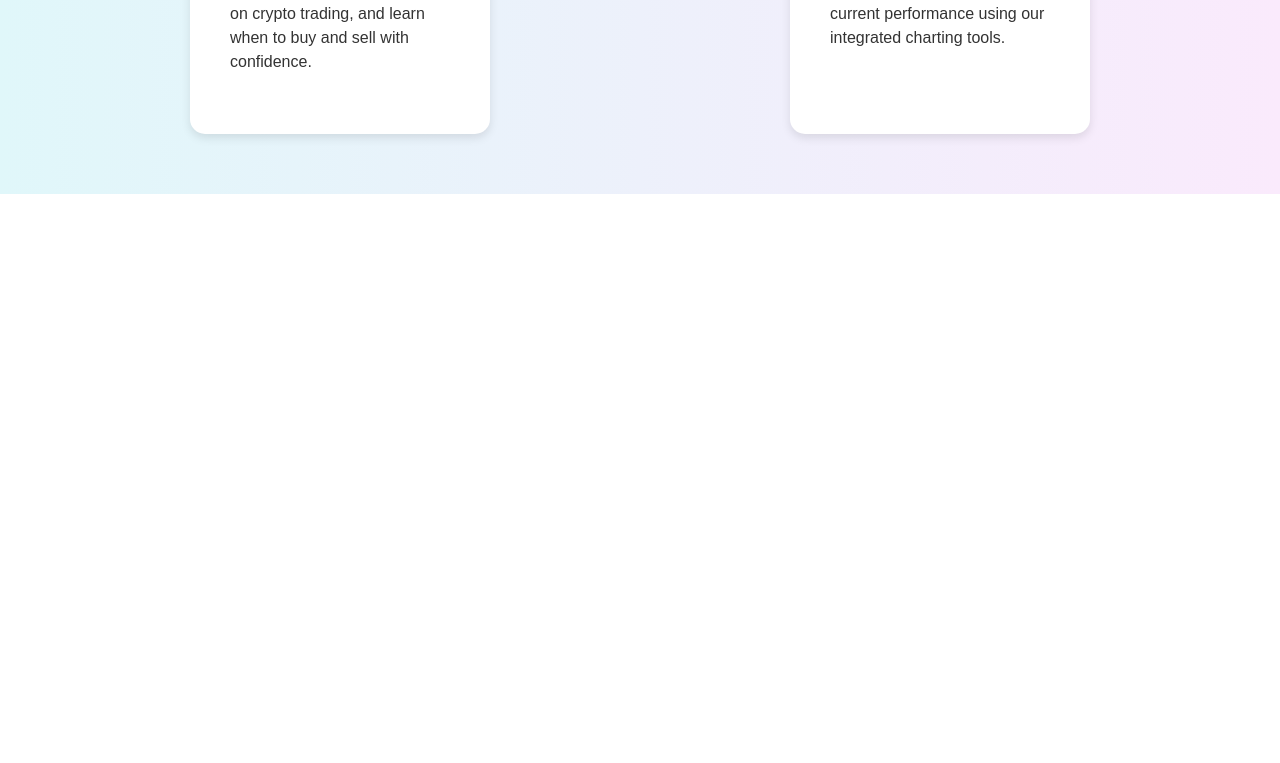
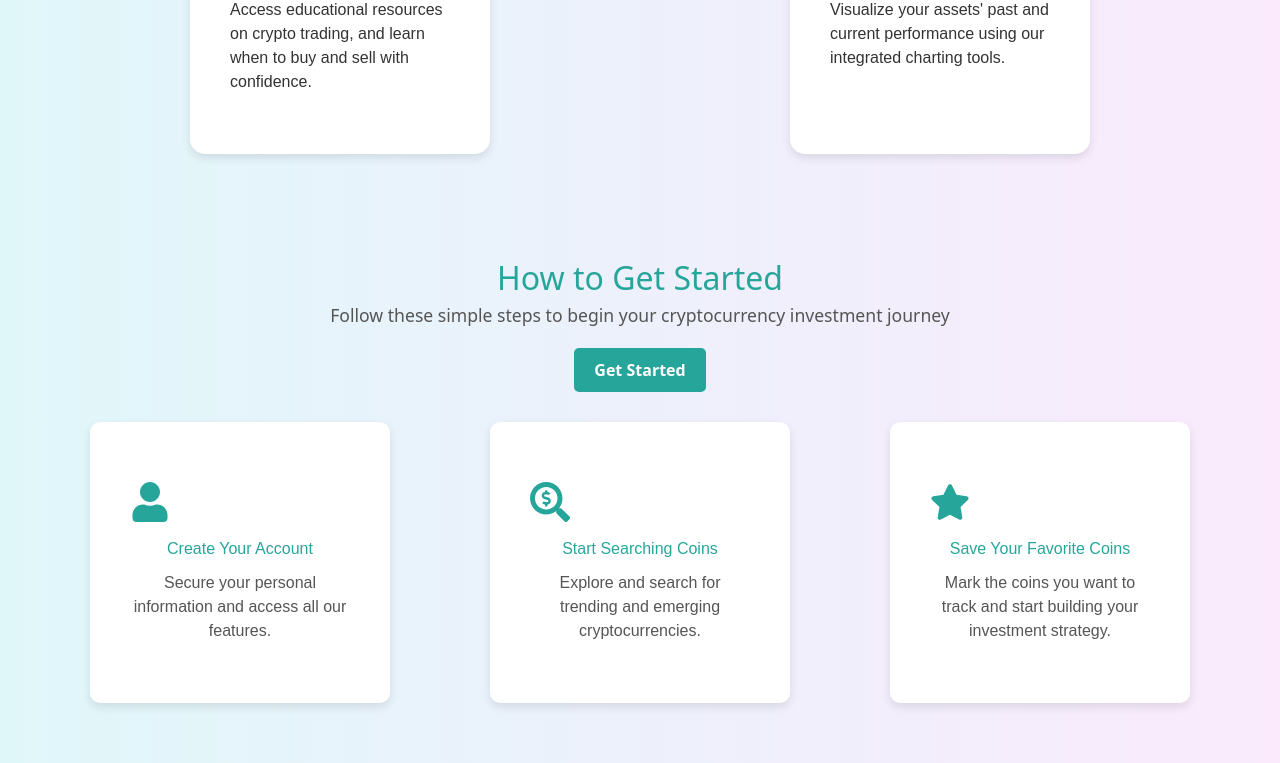
Before and after one commit to TheBackpacker1/UserInterface, a React (Vite) app: page / in a window 1280 px wide. Shown: the part 1611-2374 px from the top of the page. Before the commit the page ends 1805 px from the top, so only its background shows below. Built offline with nearby package versions, Linux system fonts and the light colour scheme; no server answers; a web font is replaced by a local one.

Commit message:
lastChanges(GuideSection)

```diff
--- a/package.json
+++ b/package.json
@@ -23,6 +23,7 @@
     "primereact": "^10.8.3",
     "react": "^18.2.0",
     "react-dom": "^18.2.0",
+    "react-icons": "^5.3.0",
     "react-redux": "^9.1.0",
     "react-router-dom": "^6.22.3",
     "react-sparklines": "^1.7.0",
--- /dev/null
+++ b/src/pages/LandingPage/Guide.css
@@ -0,0 +1,70 @@
+.guide-section {
+padding: 40px;
+background: linear-gradient(to right, #e0f7fa, #faeafc);
+text-align: center;
+
+
+}
+.guide-header {
+    margin-bottom: 30px;
+  }
+
+  .guide-header h2 {
+    color: #26A69A;
+    font-size: 2rem;
+  }
+  .guide-header p {
+    font-size: 1.1rem;
+    color: #555555;
+  }
+
+  .cta-button {
+    background-color: #26A69A;
+    color: white;
+    margin-top: 20px;
+    padding: 10px 20px;
+    border-radius: 5px;
+    font-weight: bold;
+  }
+
+
+  .guide-steps {
+
+    display: flex;
+    justify-content: space-around;
+    flex-wrap: wrap;
+
+  }
+
+  .guide-card {
+    width: 300px;
+    padding: 20px;
+    background-color: white;
+    border-radius: 10px;
+    box-shadow: 0 4px 10px rgba(0, 0, 0, 0.1);
+    margin-bottom: 20px;
+    transition: transform 0.2s ease;
+
+
+
+  }
+
+
+  .guide-card:hover{
+     transform: translateY(-5px);
+  }
+  .icon-wrapper {
+    margin-bottom: 15px;
+  }
+  .step-icon {
+    font-size: 2.5rem;
+    color: #26A69A;
+  }
+  .step-content h4 {
+    color: #26A69A;
+    margin-bottom: 10px;
+  }
+  .step-content p {
+    color: #555555;
+    font-size: 1rem;
+  }
--- /dev/null
+++ b/src/pages/LandingPage/Guide.jsx
@@ -0,0 +1,64 @@
+import { Button } from 'primereact/button'
+import { Card } from 'primereact/card'
+
+
+import { FaUser, FaSearchDollar, FaStar } from 'react-icons/fa'
+
+
+import './Guide.css'
+
+
+
+
+
+const Guide = () => {
+  return (
+    <div className='guide-section'>
+
+      <div className='guide-header'>
+        <h2>How to Get Started</h2>
+        <p>Follow these simple steps to begin your cryptocurrency investment journey</p>
+        <Button label="Get Started" className="cta-button" />
+      </div>
+
+      <div className="guide-steps">
+
+        <Card className="guide-card">
+          <div className="icon-wrapper">
+            <FaUser className="step-icon" />
+          </div>
+          <div className="step-content">
+            <h4>Create Your Account</h4>
+            <p>Secure your personal information and access all our features.</p>
+          </div>
+        </Card>
+
+
+        <Card className="guide-card">
+          <div className="icon-wrapper">
+            <FaSearchDollar className="step-icon" />
+          </div>
+          <div className="step-content">
+            <h4>Start Searching Coins</h4>
+            <p>Explore and search for trending and emerging cryptocurrencies.</p>
+          </div>
+        </Card>
+
+        <Card className="guide-card">
+          <div className="icon-wrapper">
+            <FaStar className="step-icon" />
+          </div>
+          <div className="step-content">
+            <h4>Save Your Favorite Coins</h4>
+            <p>Mark the coins you want to track and start building your investment strategy.</p>
+          </div>
+        </Card>
+
+
+      </div>
+
+    </div>
+  )
+}
+
+export default Guide
--- a/src/pages/LandingPage/LandingPage.jsx
+++ b/src/pages/LandingPage/LandingPage.jsx
@@ -6,7 +6,7 @@ import MarketTrend from './MarketTrend';
 import { Button } from 'primereact/button'; // Import Button from PrimeReact
 import { useEffect, useState } from 'react';
 import Businesses from './Businesses';
-
+import Guide from './Guide';
 
 const LandingPage = () => {
   const [showScroll, setShowScroll] = useState(false);
@@ -43,8 +43,11 @@ const LandingPage = () => {
       <div id="market-trend-section">
         <MarketTrend />
       </div>
-      <div id="businesses-section"> <Businesses /></div>
+      <div id="businesses-section">
+        <Businesses /></div>
 
+      <div id="guide-section">
+         <Guide /></div>
 
       {showScroll && (
         <Button
--- a/src/pages/LandingPage/NavBar.jsx
+++ b/src/pages/LandingPage/NavBar.jsx
@@ -27,7 +27,7 @@ const NavBar =() => {
     { label: 'Home', icon: 'pi pi-home',command: () => scrollToSection('hero-section') },
       { label: 'Market', icon: 'pi pi-chart-line', command: () => scrollToSection('market-trend-section') },
     { label: 'Businesses', icon: 'pi pi-briefcase' ,command: () => scrollToSection('businesses-section')},
-    { label: 'Guide', icon: 'pi pi-info-circle', command: () => scrollToSection('news-section') },
+    { label: 'Guide', icon: 'pi pi-info-circle', command: () => scrollToSection('guide-section') },
     { label: 'Learn', icon: 'pi pi-book', command: () => scrollToSection('learn-section') }
   ];
 
```
Also changed, not shown: src/pages/LandingPage/Businesses.css (line endings or trailing spaces), 1 other file (tests, documents, lock files or other folders).
